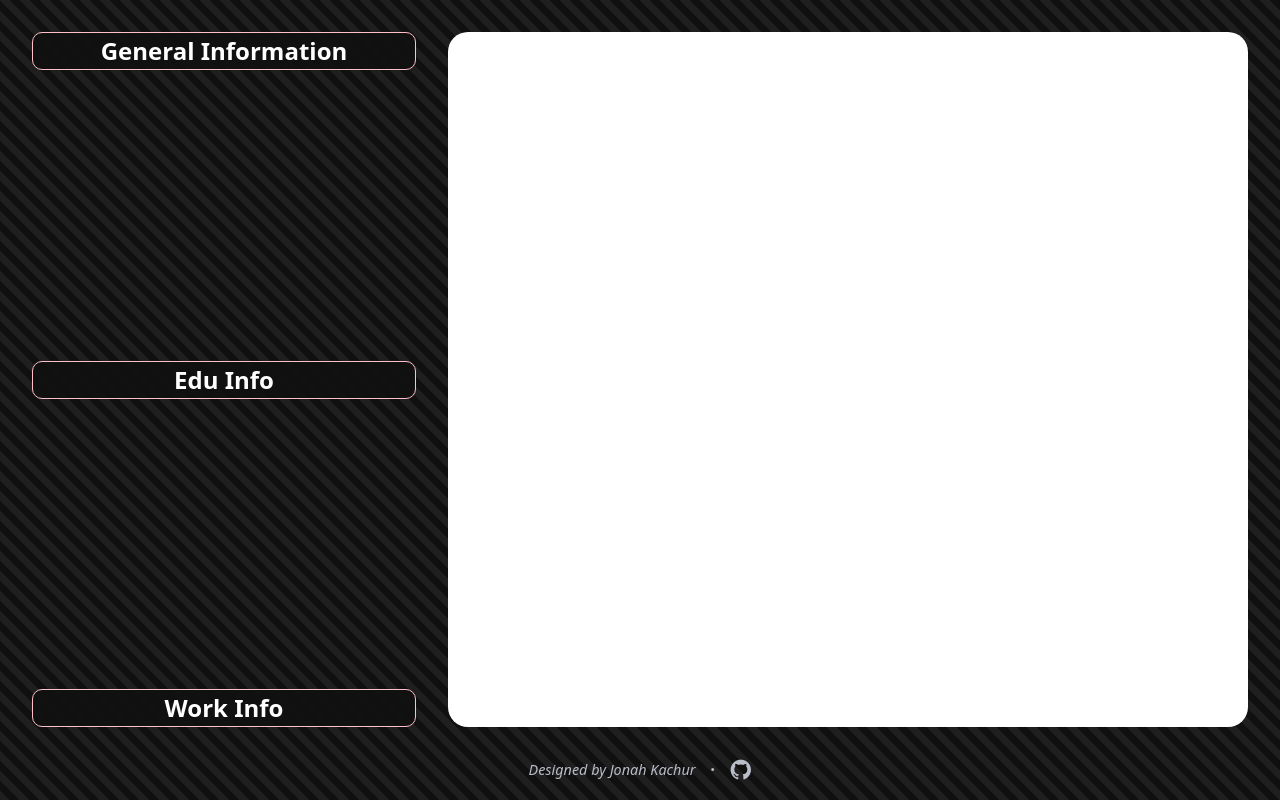
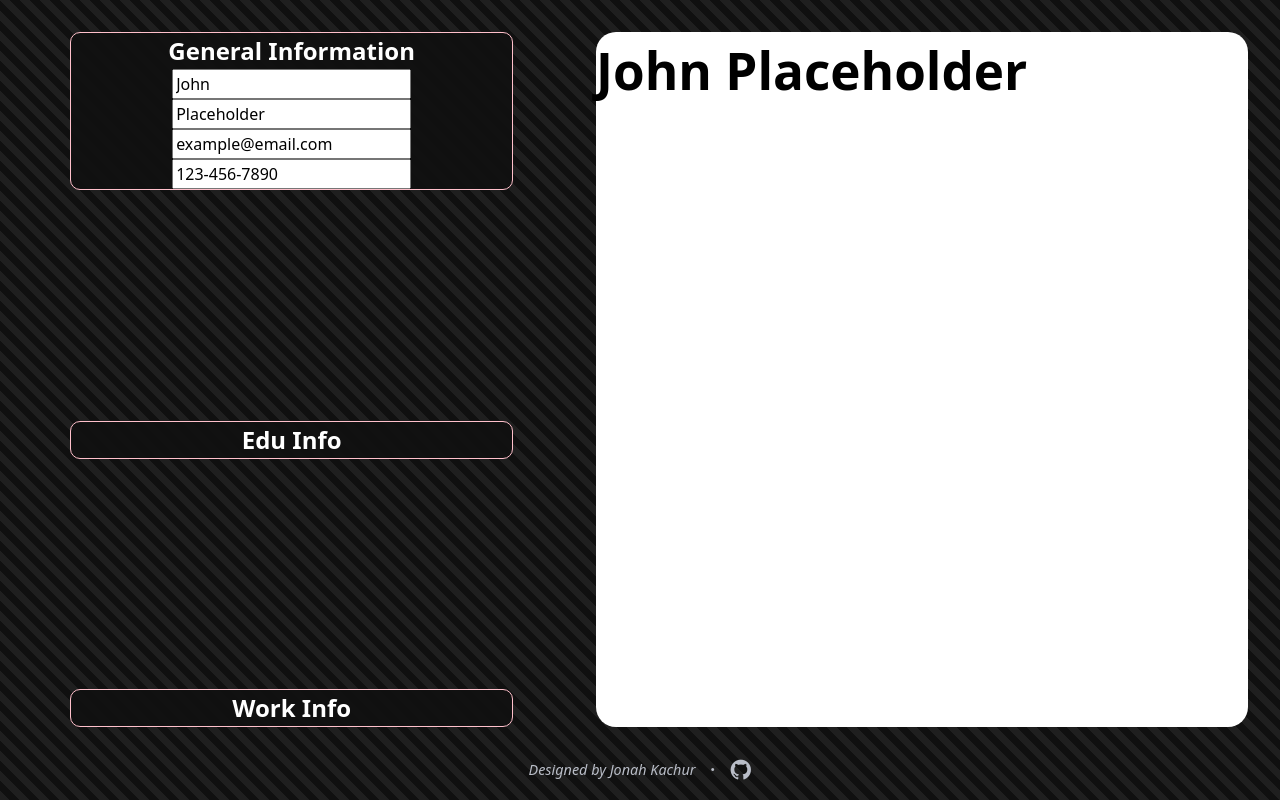
Before and after one commit to JonahKF/odin-reactResumeApp, a React (Vite) app: page / in a window 1280 px wide. Built offline with nearby package versions, Linux system fonts and the light colour scheme.

Commit message:
Added: Person object & state in App, prop calls in components, resume preview
App now contains person data at highest level in app
Inputs in components alter this top-level state, which affects preview

```diff
--- a/src/components/App.jsx
+++ b/src/components/App.jsx
@@ -1,19 +1,36 @@
-// import { useState } from "react";
+import { useState } from "react";
 import "../styles/App.css";
 import GeneralInfo from "./GeneralInfo.jsx";
 import EduInfo from "./EduInfo.jsx";
 import WorkInfo from "./WorkInfo.jsx";
+import ResumePreview from "./ResumePreview.jsx";
 
 function App() {
+  const [person, setPerson] = useState({
+    firstName: "John",
+    lastName: "Placeholder",
+    email: "example@email.com",
+    phone: "123-456-7890",
+  });
+
+  const handlePersonChange = (field, value) => {
+    setPerson((prevPerson) => ({
+      ...prevPerson,
+      [field]: value,
+    }));
+  };
+
   return (
     <>
       <div className="app-container">
         <div className="left-panel">
-          <GeneralInfo />
-          <EduInfo />
-          <WorkInfo />
+          <GeneralInfo personData={person} onChange={handlePersonChange} />
+          <EduInfo personData={person} onChange={handlePersonChange} />
+          <WorkInfo personData={person} onChange={handlePersonChange} />
         </div>
-        <div className="preview-container"></div>
+        <div className="preview-container">
+          <ResumePreview personData={person} />
+        </div>
       </div>
       <footer>
         <div>Designed by Jonah Kachur</div>
--- /dev/null
+++ b/src/components/CustomInput.jsx
@@ -0,0 +1,11 @@
+function CustomInput({ field, value, onChange }) {
+  return (
+    <input
+      type="text"
+      value={value}
+      onChange={(event) => onChange(field, event.target.value)}
+    />
+  );
+}
+
+export default CustomInput;
--- a/src/components/EduInfo.jsx
+++ b/src/components/EduInfo.jsx
@@ -1,4 +1,4 @@
-// import { useState } from "react";
+import CustomInput from "./CustomInput.jsx";
 import "../styles/EduInfo.css";
 
 function EduInfo() {
--- a/src/components/GeneralInfo.jsx
+++ b/src/components/GeneralInfo.jsx
@@ -1,10 +1,22 @@
-// import { useState } from "react";
+import CustomInput from "./CustomInput.jsx";
 import "../styles/GeneralInfo.css";
 
-function GeneralInfo() {
+function GeneralInfo({ personData, onChange }) {
   return (
     <div className="general-info info-card">
       <h2>General Information</h2>
+      <CustomInput
+        field="firstName"
+        value={personData.firstName}
+        onChange={onChange}
+      />
+      <CustomInput
+        field="lastName"
+        value={personData.lastName}
+        onChange={onChange}
+      />
+      <CustomInput field="email" value={personData.email} onChange={onChange} />
+      <CustomInput field="phone" value={personData.phone} onChange={onChange} />
     </div>
   );
 }
--- a/src/components/ResumePreview.jsx
+++ b/src/components/ResumePreview.jsx
@@ -1,10 +1,11 @@
-// import { useState } from "react";
 import "../styles/ResumePreview.css";
 
-function ResumePreview() {
+function ResumePreview({ personData }) {
   return (
     <div className="resume-preview">
-      <h2>Preview</h2>
+      <h1>
+        {personData.firstName} {personData.lastName}
+      </h1>
     </div>
   );
 }
--- a/src/components/WorkInfo.jsx
+++ b/src/components/WorkInfo.jsx
@@ -1,4 +1,4 @@
-// import { useState } from "react";
+import CustomInput from "./CustomInput.jsx";
 import "../styles/WorkInfo.css";
 
 function WorkInfo() {
--- a/src/styles/App.css
+++ b/src/styles/App.css
@@ -77,16 +77,16 @@
 
 .app-container {
     display: grid;
-    grid-template-columns: 1.5fr 3fr;
+    grid-template-columns: 1.5fr 2fr;
     height: 100%;
-    gap: 2.5vw;
+    gap: 6.5vw;
 }
 
 .left-panel {
     display: flex;
     flex-direction: column;
     /* padding-top: 20px; */
-    margin-left: 2.5vw;
+    margin-left: 5.5vw;
     gap: 35px;
     color: white;
     align-items: center;
@@ -106,6 +106,10 @@
     border-radius: 20px;
     margin-right: 2.5vw;
     background-color: white;
+}
+
+.resume-preview {
+    color: black;
 }
 
 footer {
```
